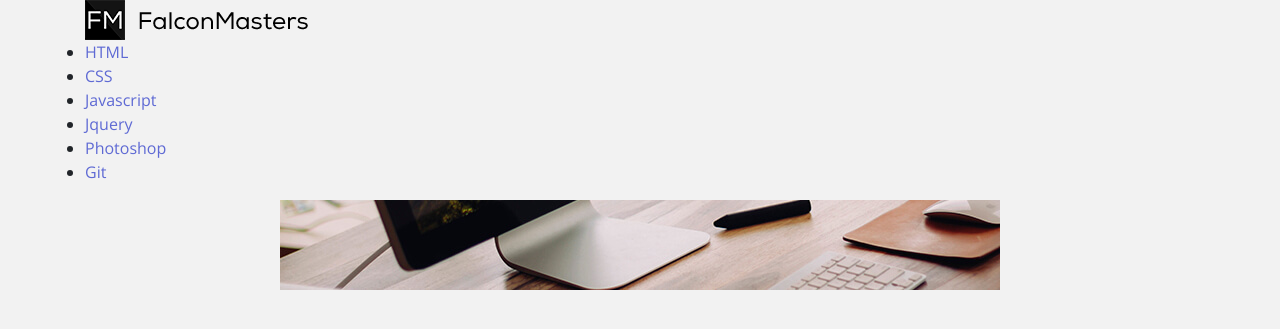
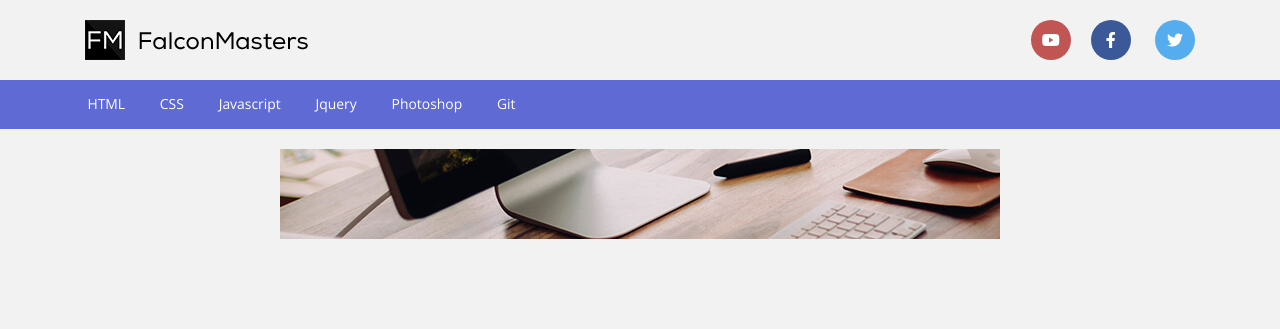
Before and after one commit to jguerrero101314/CursosDise-oWeb, a PHP site: page / in a window 1280 px wide. Shown: the top 329 px of the page. Run offline with PHP 8.4, Linux system fonts and the light colour scheme; some libraries are stand-ins or nearby versions.

Commit message:
228. Estilos CSS del Header

```diff
--- /dev/null
+++ b/Practicas/blog/css/_header.scss
@@ -0,0 +1,58 @@
+header {
+    .logo {
+        padding-top: 1.25em; //20px
+        padding-bottom: 1.25em; //20px
+        a {
+            display: inline-block;
+        }
+    }
+    .redes-sociales {
+        text-align: right;
+        line-height: 5em;
+        a {
+            border-radius: 50%;
+            width: 2.5em; //40px
+            height: 2.5em; //40px
+            text-align: center;
+            line-height: 2.5em; //40px
+            display: inline-block;
+            background-color: navy;
+            color: #fff;
+            margin-left: 1.25em; //20px
+            &.youtube {
+                background-color: #c05554;
+            }
+            &.facebook {
+                background-color: #3b5998;
+            }
+            &.twitter {
+                background-color: #55acee;
+            }
+        }
+    }
+    .menu {
+        background: $azul_primario;
+        margin-bottom: 1.25em;
+        ul {
+            list-style: none;
+            overflow: hidden;
+            margin: 0;
+            padding: 0;
+            li {
+                float: left;
+                display: inline-block;
+                a {
+                    color: #fff;
+                    display: inline-block;
+                    padding: 1em 1.25em;
+                    font-size: 0.87em;
+                    color: #fff;
+                    &:hover {
+                        text-decoration: none;
+                        background: $azul_secundario;
+                    }
+                }
+            }
+        }
+    }
+}
--- a/Practicas/blog/css/estilos.css
+++ b/Practicas/blog/css/estilos.css
@@ -18,4 +18,61 @@ a {
   color: #5f6ad4;
 }
 
+header .logo {
+  padding-top: 1.25em;
+  padding-bottom: 1.25em;
+}
+header .logo a {
+  display: inline-block;
+}
+header .redes-sociales {
+  text-align: right;
+  line-height: 5em;
+}
+header .redes-sociales a {
+  border-radius: 50%;
+  width: 2.5em;
+  height: 2.5em;
+  text-align: center;
+  line-height: 2.5em;
+  display: inline-block;
+  background-color: navy;
+  color: #fff;
+  margin-left: 1.25em;
+}
+header .redes-sociales a.youtube {
+  background-color: #c05554;
+}
+header .redes-sociales a.facebook {
+  background-color: #3b5998;
+}
+header .redes-sociales a.twitter {
+  background-color: #55acee;
+}
+header .menu {
+  background: #5f6ad4;
+  margin-bottom: 1.25em;
+}
+header .menu ul {
+  list-style: none;
+  overflow: hidden;
+  margin: 0;
+  padding: 0;
+}
+header .menu ul li {
+  float: left;
+  display: inline-block;
+}
+header .menu ul li a {
+  color: #fff;
+  display: inline-block;
+  padding: 1em 1.25em;
+  font-size: 0.87em;
+  color: #fff;
+}
+header .menu ul li a:hover {
+  text-decoration: none;
+  background: #7780da;
+}
+
 /*# sourceMappingURL=estilos.css.map */
--- a/Practicas/blog/css/estilos.scss
+++ b/Practicas/blog/css/estilos.scss
@@ -30,3 +30,5 @@ body {
 a {
     color: $azul_primario;
 }
+
+@import "_header";
--- a/Practicas/blog/index.html
+++ b/Practicas/blog/index.html
@@ -21,9 +21,9 @@
                     <a href="#"><img src="img/logo.png" alt="FalconMasters Logo"></a>
                 </div>
                 <div class="redes-sociales col-xs-12 col-sm-6">
-                    <a href="#" class="youtube"><i class="fa fa-youtube-play"></i></a>
-                    <a href="#" class="facebook"><i class="fa fa-facebook"></i></a>
-                    <a href="#" class="twitter"><i class="fa fa-twitter"></i></a>
+                    <a class="youtube" href="#" class="youtube"><i class="fab fa-youtube"></i></acl>
+                    <a class="facebook" href="#" class="facebook"><i class="fab fa-facebook-f"></i></a>
+                    <a class="twitter" href="#" class="twitter"><i class="fab fa-twitter"></i></a>
                 </div>
             </div>
         </div>
```
Also changed, not shown: 1 other file.
